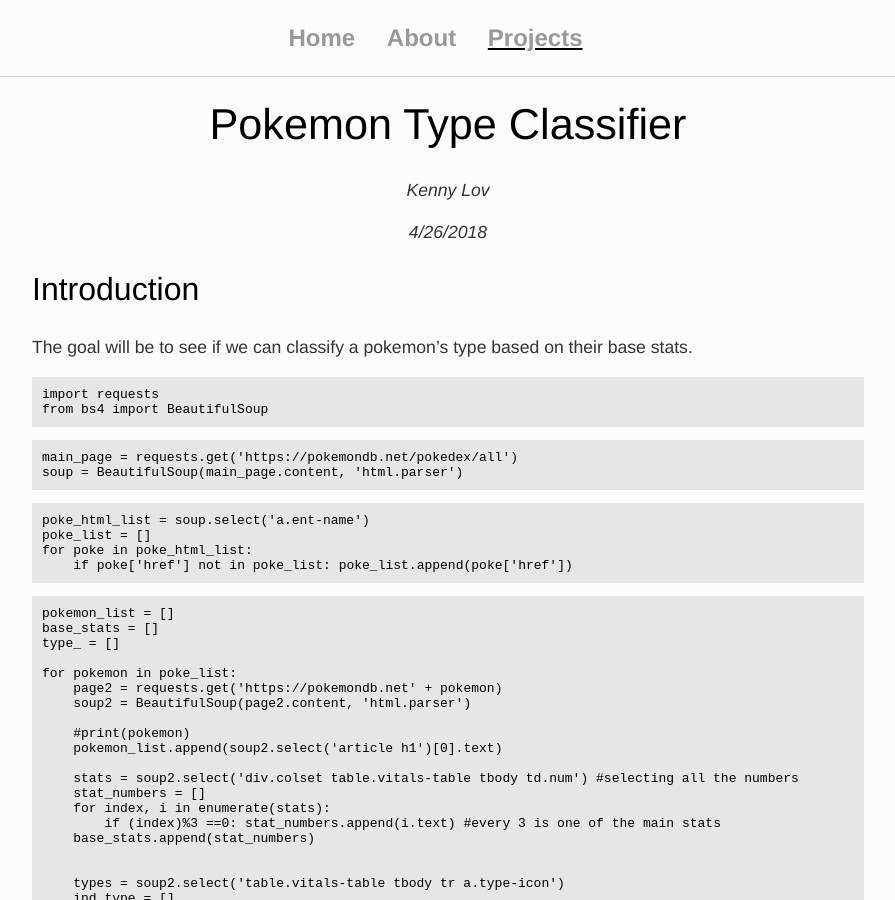
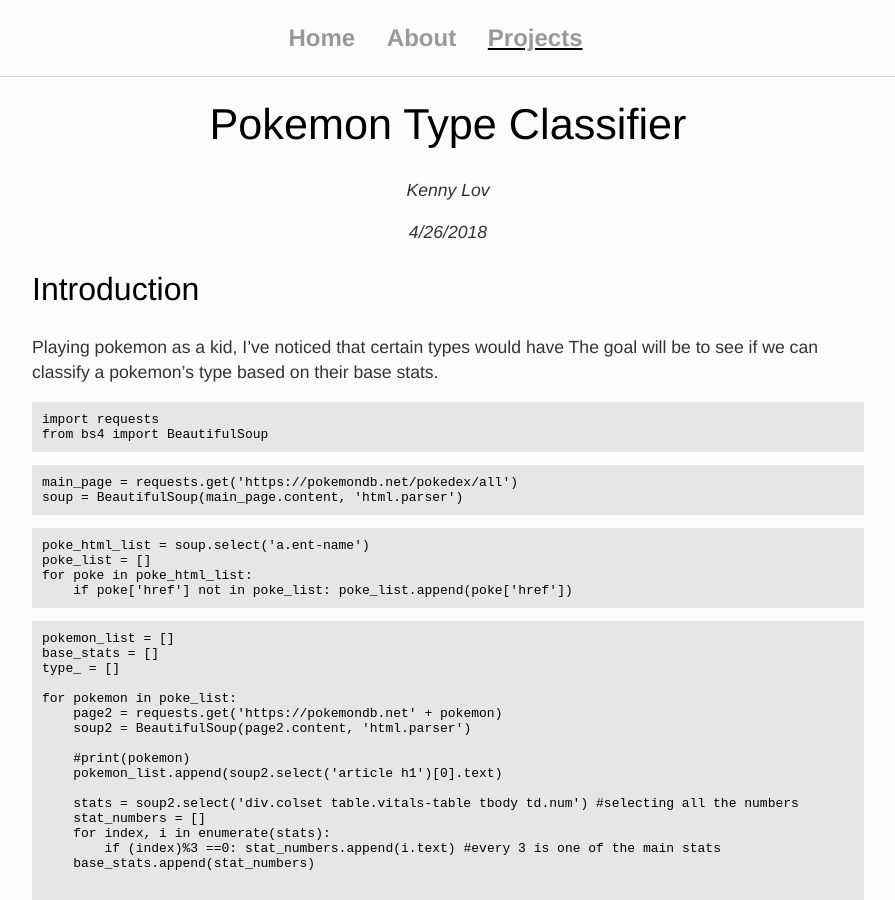
Before and after one commit to clfkenny/clfkenny.github.io, a Jekyll site: the page built from projects/pokemon_classifier/index.md, in a window 1280 px wide and 900 px high. Shown: the whole window, without its empty margins (192-1087 px from the left). Built offline with Jekyll 4.4.1, drawn with Linux system fonts in a browser that asks for light colours.

Commit message:
Update index.md

````diff
--- a/projects/pokemon_classifier/index.md
+++ b/projects/pokemon_classifier/index.md
@@ -12,7 +12,7 @@ date: 4/26/2018
 
 ## Introduction
 
-The goal will be to see if we can classify a pokemon's type based on their base stats.
+Playing pokemon as a kid, I've noticed that certain types would have The goal will be to see if we can classify a pokemon's type based on their base stats.
 
 ```python
 import requests
````
